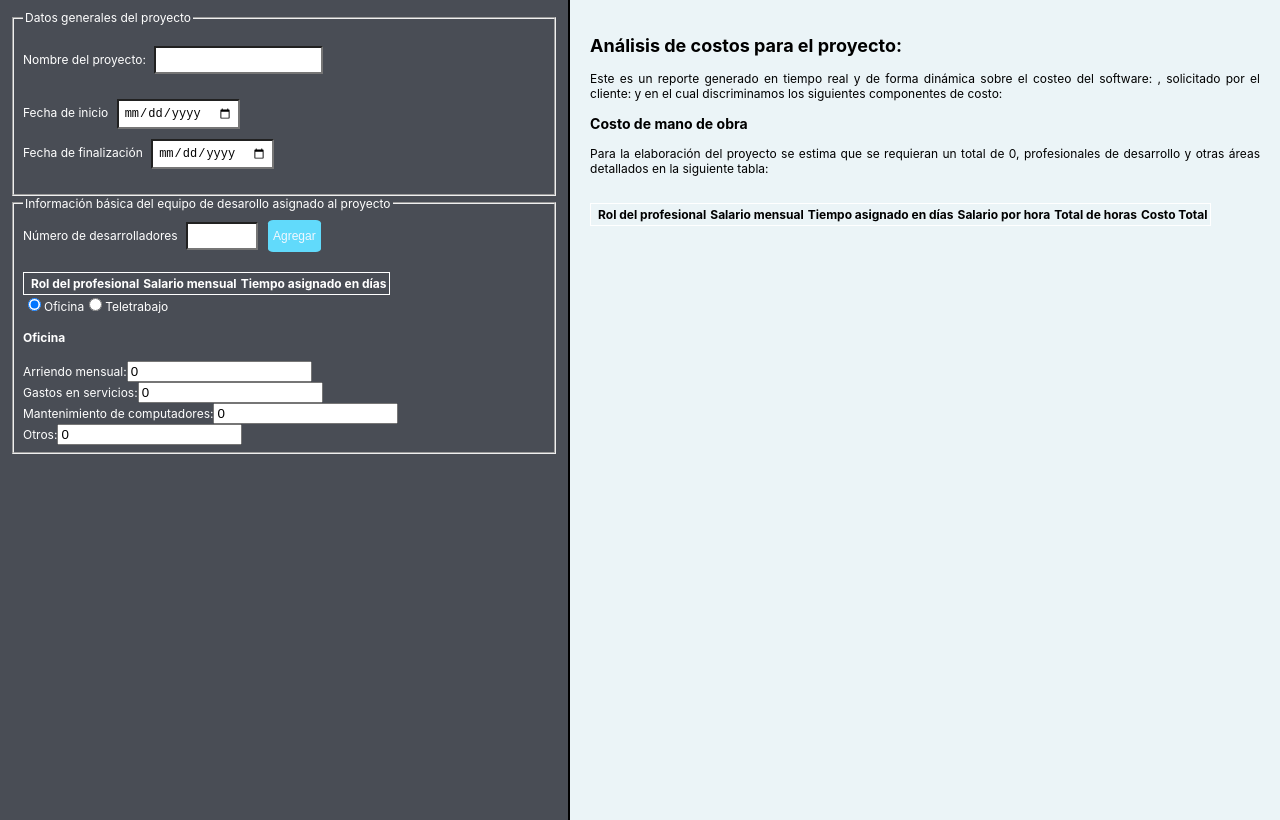
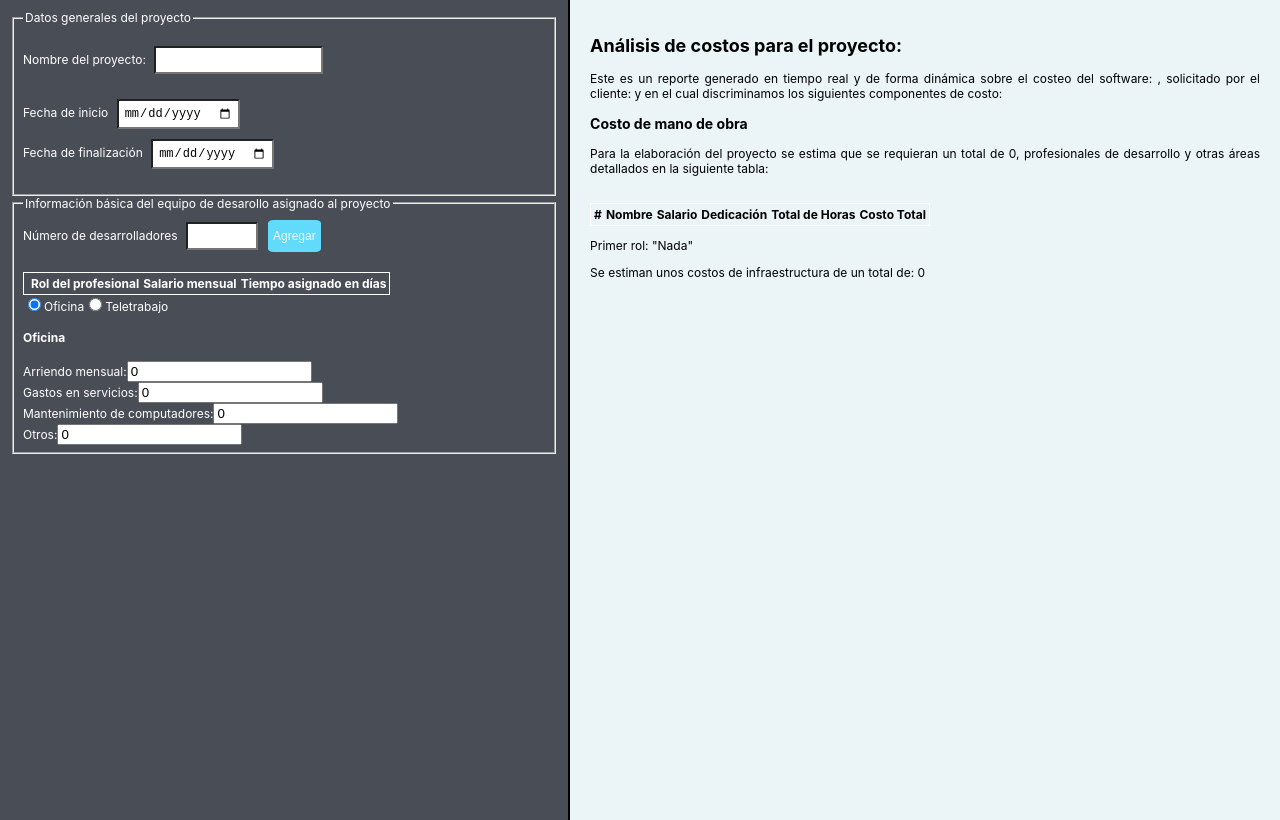
Before and after one commit to afflorezc/Tarea1TecnicasProgramacion, a React (Create React App) app: page / in a window 1280 px wide. Built offline with nearby package versions, Linux system fonts and the light colour scheme.

Commit message:
Codigo final

```diff
--- a/src/App.js
+++ b/src/App.js
@@ -20,23 +20,56 @@ function App() {
   const [nomSoftware, setNomSoft] = useState(""); /*Nombre del proyecto*/
   const [numDesarrolladores, setnumDes] = useState(0); /*Total personal del equipo*/
   const [listDeveloper, setListDev] = useState([]); /* Lista de profesionales */
+  const [totalAmbi, setTotalAmbi] = useState(0);
+
+  const updateTotalAmbi = (newTotalAmbi) => {
+    setTotalAmbi(newTotalAmbi);
+  };
 
   const addRol = (e) => {
+
+    const text = e.target.id;
+    const index = text.indexOf("-")+1;
+    let subindex = text.slice(index);
+    let  k = parseInt(subindex)-1;
+    const rol = e.target.value;
+
+    const newList = listDeveloper.map((developer, index) => {
+        if (index === k) {
+            // Modificar el nombre del desarrollador en la posición k
+            return { ...developer, nombre: rol };
+        } else {
+            // Mantener el desarrollador sin cambios
+            return developer;
+        }
+    });
+
+    // Actualizar el estado listDeveloper con la nueva lista
+    setListDev(newList);
+  };
+
+  const regSalario = (e) => {
 
     const text = e.target.id;
     console.log(text);
     const index = text.indexOf("-")+1;
     let subindex = text.slice(index);
     let  k = parseInt(subindex)-1;
-    console.log(k)
-    const rol = e.target.value;
-    let list = listDeveloper;
-    console.log(list.length);
-    let developer = list[k];
-    developer.setNombre(rol);
+    console.log(k);
+    const salary = parseInt(e.target.value);
 
-    setListDev(list);
+    const newList = listDeveloper.map((developer, index) => {
+        if (index === k) {
+            // Modifica salario
+            return { ...developer, salario: salary };
+        } else {
+            // Mantener el desarrollador sin cambios
+            return developer;
+        }
+    });
 
+    // Actualizar el estado listDeveloper con la nueva lista
+    setListDev(newList);
   };
 
   /*
@@ -52,38 +85,50 @@ function App() {
     let list = listDeveloper;
     let listItems = list.length;
 
-    const $tablaDetallesDev = document.getElementById("dev-table-details");
-    let rowCount = $tablaDetallesDev.rows.length -1;
-
     if(num > listItems){
 
       for(let i =listItems; i< num;i++){
         let developer = new Developer();
         list.push(developer);
-
-        $tablaDetallesDev.innerHTML += '<tr>'
-                                       + `<td> ${i+1} </td>`
-                                       + `<td> ${developer.nombre} </td>`
-                                       + `<td> ${developer.salario} </td>`
-                                       + `<td> ${developer.dedicacion} </td>`
-                                       + `<td> ${developer.totalHoras} </td>`
-                                       + `<td> ${developer.costoTotal} </td>`
-                                    + '</tr>'
-
       }
     }
 
     else if(num < listItems){
 
       for(let i = 0; i < listItems - num; i++){
-
         list.pop();
-        $tablaDetallesDev.deleteRow(rowCount - i);
       }
     }
+    setListDev(list);
+  }
 
-    setListDev(list);
-    setListDev(listDeveloper);
+  function createTableDetails() {
+    return (
+        <table id="dev-table-details" className = "Input-table">
+            <thead>
+                <tr>
+                    <th>#</th>
+                    <th>Nombre</th>
+                    <th>Salario</th>
+                    <th>Dedicación</th>
+                    <th>Total de Horas</th>
+                    <th>Costo Total</th>
+                </tr>
+            </thead>
+            <tbody>
+                {listDeveloper.map((developer, index) => (
+                    <tr key={index}>
+                        <td>{index + 1}</td>
+                        <td>{developer.nombre}</td>
+                        <td>{developer.salario}</td>
+                        <td>{developer.dedicacion}</td>
+                        <td>{developer.totalHoras}</td>
+                        <td>{developer.costoTotal}</td>
+                    </tr>
+                ))}
+            </tbody>
+        </table>
+    );
   }
 
   /*
@@ -121,7 +166,7 @@ function App() {
               case 2:
                 input.step = "100000";
                 input.id = `salario-${i+1}`;
-                /*input.addEventListener("input", {regSalario});*/
+                input.addEventListener("input", {regSalario});
                 break;
               case 3:
                 input.step = "1";
@@ -133,12 +178,6 @@ function App() {
           celda.appendChild(input);
 
         }
-        /* $devpsTable.innerHTML += '<tr>'
-                   + `<td> ${i+1} </td>`
-                   + `<td> <input type = "text" id ="rol-${i+1}" onInput = {addRol}> </td>`
-                   + '<td> <input type = "number" min = "0" step = "100000"> </td>'
-                   + '<td> <input type = "number" min = "0" step = "1"> </td>'
-                + '</tr>' */
       }
 
     } else if (num < rowCount) {
@@ -163,7 +202,8 @@ function App() {
 
           <div className = "Section-app App-header">
 
-            <GeneralForm addDevpsFunction = {addDevps} inputProjectFn = {updateProjectName}/>
+            <GeneralForm addDevpsFunction = {addDevps} inputProjectFn = {updateProjectName}
+                                   totalAmbi = {totalAmbi} setTotal = {updateTotalAmbi}/>
 
           </div>
 
@@ -180,7 +220,16 @@ function App() {
               profesionales de desarrollo y otras áreas detallados en la siguiente tabla:
             </p>
             <br />
-            <componentesBasicos.DetailDevTable />
+            <div>
+              {createTableDetails()}
+            </div>
+            <p>
+              Primer rol: "Nada"
+            </p>
+
+            <p>
+              Se estiman unos costos de infraestructura de un total de: {totalAmbi}
+            </p>
           </div>
 
         </div>
@@ -191,7 +240,7 @@ function App() {
 /*
 Estructura del formulario principal de ingreso de los diferentes conjuntos de datos
 */
-function GeneralForm({addDevpsFunction, inputProjectFn}){
+function GeneralForm({addDevpsFunction, inputProjectFn, totalAmbi, setTotal}){
 
   return (
     <form>
@@ -221,7 +270,7 @@ function GeneralForm({addDevpsFunction, inputProjectFn}){
         <br />
         <componentesBasicos.DevTable />
 
-        <AmbiTrabajo />
+        <AmbiTrabajo total={totalAmbi} setTotalAmbi={setTotal} />
       </fieldset>
     </form>
   );
--- a/src/Developer.js
+++ b/src/Developer.js
@@ -47,15 +47,15 @@ export default class Developer {
     Setters de los atributos principales que se obtienen del
     formulario de la aplicación
     */
-    set setNombre(name){
+    setNombre(name){
       this.nombre = name;
     }
 
-    set setSalario(salary){
+    setSalario(salary){
       this.salario = salary;
     }
 
-    set setDedicacion(dedication){
+    setDedicacion(dedication){
       this.dedicacion = dedication;
     }
 
--- a/src/components/AmbienteTrabajo/AmbiTrabajo.js
+++ b/src/components/AmbienteTrabajo/AmbiTrabajo.js
@@ -1,8 +1,10 @@
-import React, { useState } from "react";
+import React, { useState, useEffect } from "react";
 import Oficina from "./Oficina";
 import Teletrabajo from "./Teletrabajo";
 
-const AmbiTrabajo = () => {
+
+const AmbiTrabajo = ({setTotalAmbi}) => {
+
     const [amTrabajo, setAmTrabajo] = useState("office");
     const [total, setTotal] = useState(0);
 
@@ -13,6 +15,11 @@ const AmbiTrabajo = () => {
     const updateTotal = (newTotal) => {
         setTotal(newTotal);
     };
+
+    useEffect(() => {
+        const newTotal = total;
+        setTotalAmbi(newTotal); // Llamando a la función updateTotal para actualizar el total en AmbiTrabajo
+    }, [total, setTotalAmbi]);
 
     return (
         <div>
```
